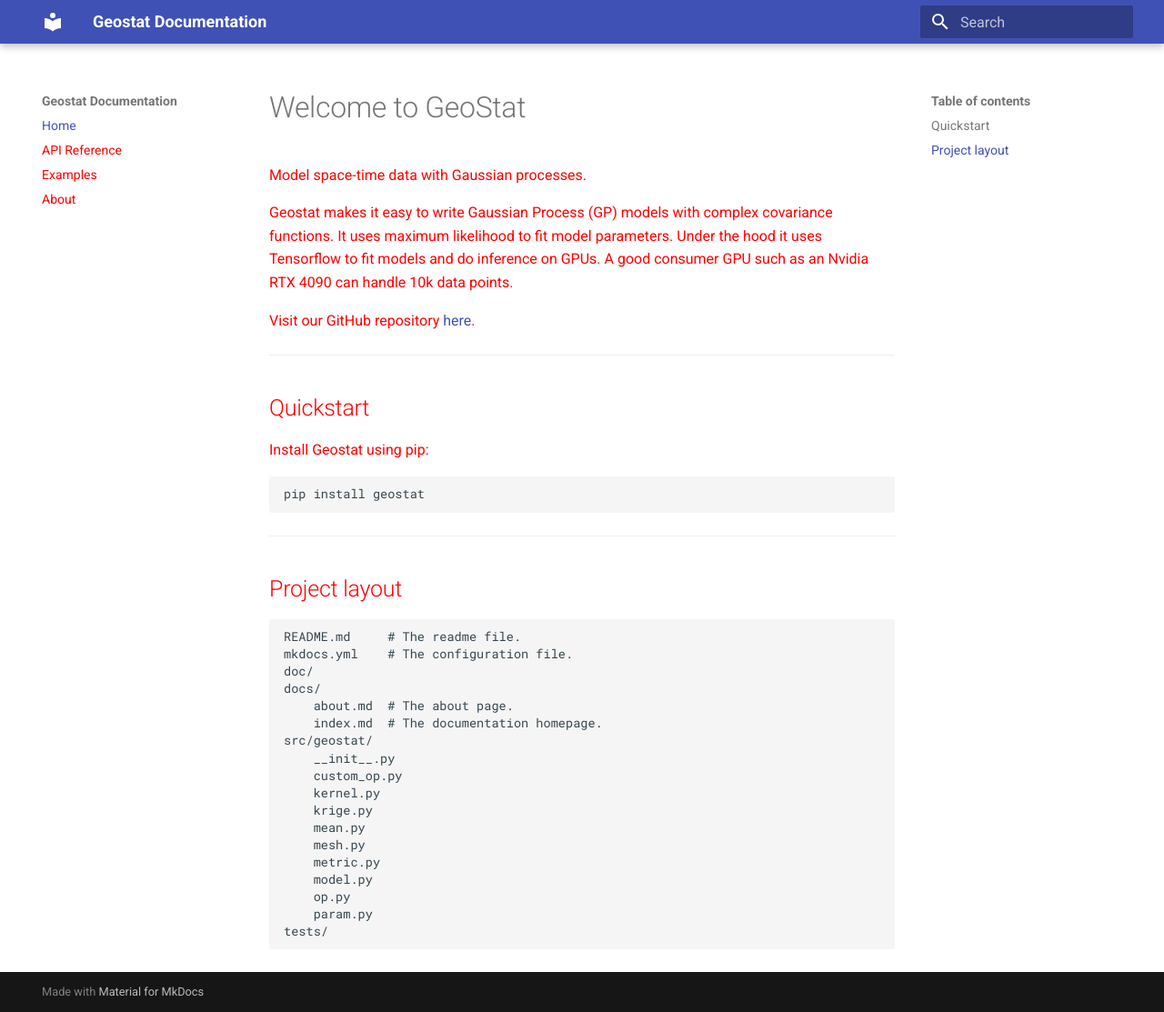
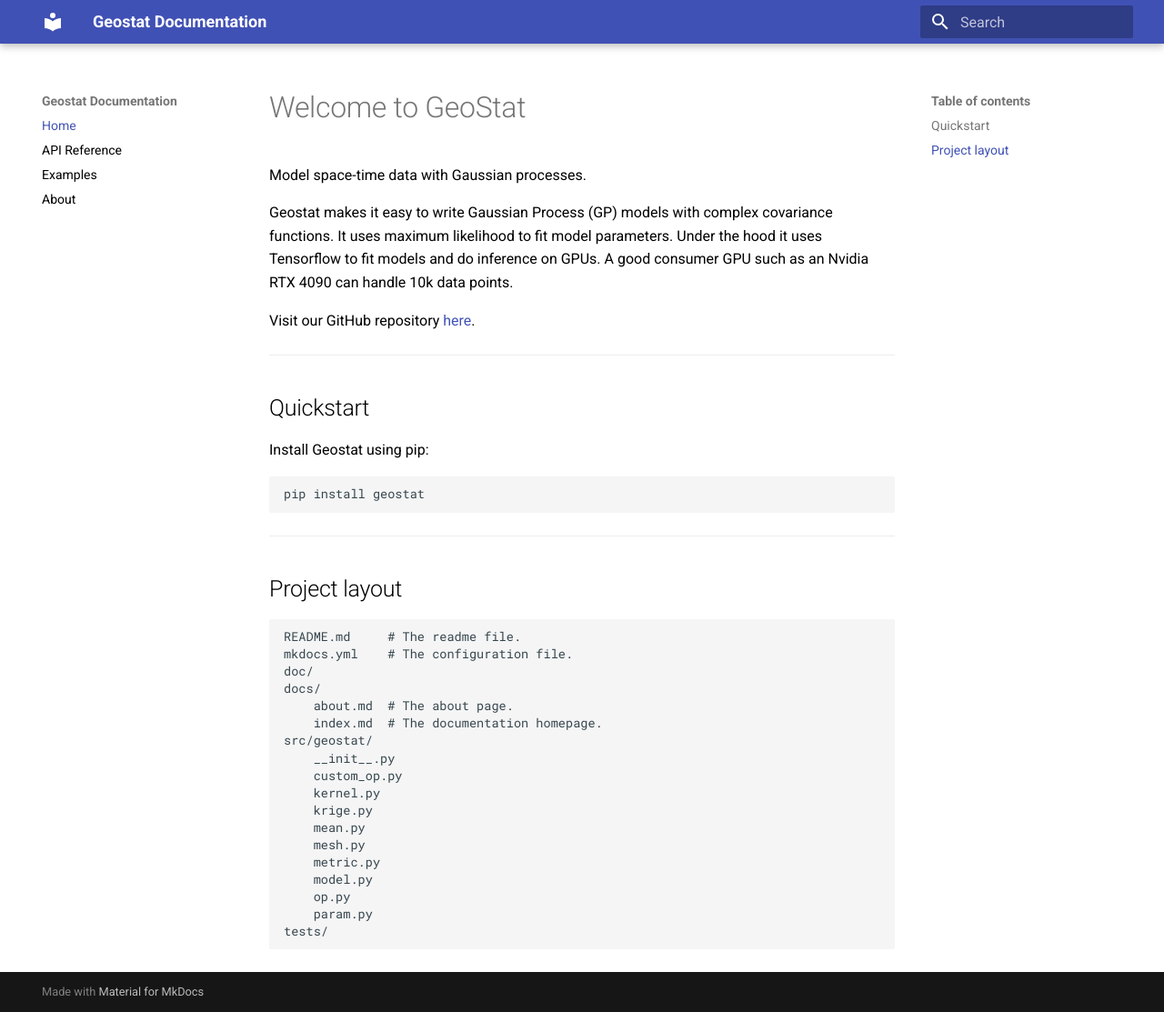
Before and after one commit to hypergradient/geostat, an MkDocs documentation site: the page built from docs/index.md, in a window 1280 px wide and 1113 px high. Shown: the whole window at 91% size. Built offline with MkDocs 1.6.1 and Material for MkDocs 9.7.7, drawn with Linux system fonts in a browser that asks for light colours.

Commit message:
Testing colors

```diff
--- a/docs/style.css
+++ b/docs/style.css
@@ -1,15 +1,15 @@
 body {
-    color: red;
+    color: black;
 }
 
 doc-section-title {
-    color: red;
+    color: black;
 }
 
 code {
-    color: red
+    color: black;
 }
 
 p {
-    color: red;
+    color: black;
 }
```
